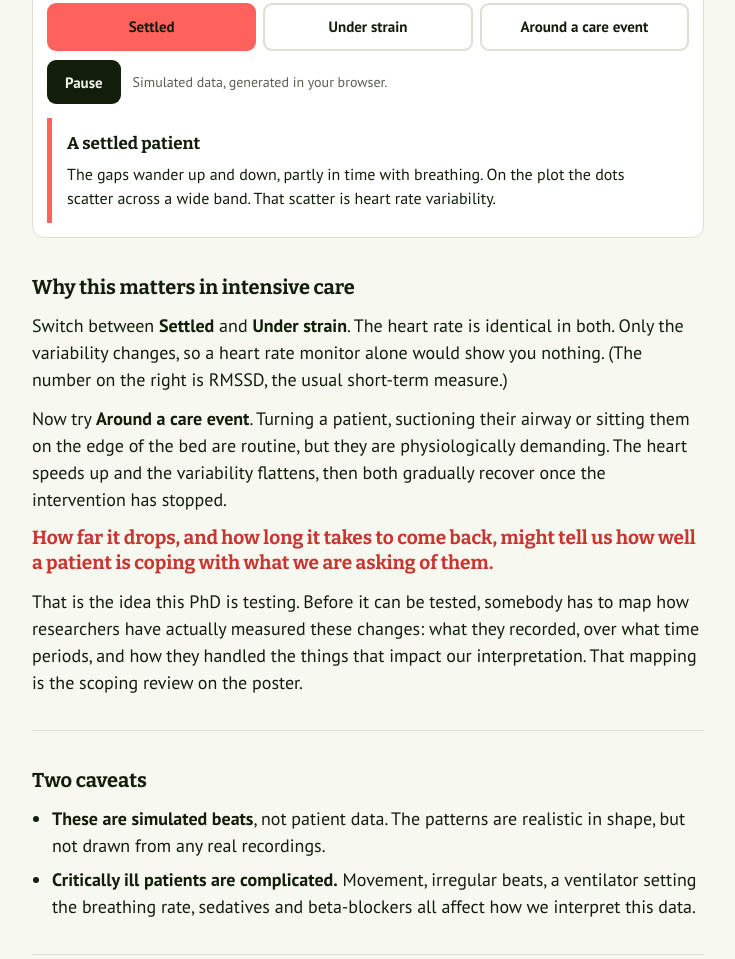
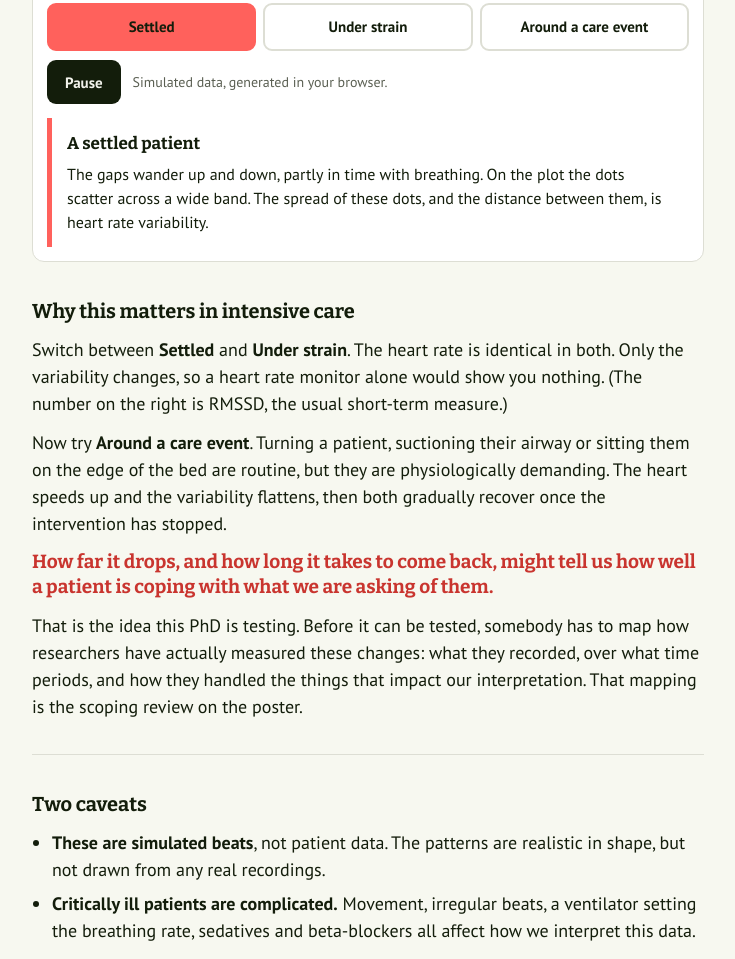
Before and after one commit to t-perren/hrv-icu, a plain HTML site: page index.html in a window 1280 px wide. Shown: the part 896-1855 px from the top of the page, without its empty margins (272-1007 px from the left). Drawn offline with nearby package versions, Linux system fonts and the light colour scheme.

Commit message:
Add files via upload

```diff
--- a/index.html
+++ b/index.html
@@ -521,7 +521,7 @@
   /* ---------- captions ---------- */
   var CAPS = {
     settled: ['A settled patient',
-      'The gaps wander up and down, partly in time with breathing. On the plot the dots scatter across a wide band. That scatter is heart rate variability.'],
+      'The gaps wander up and down, partly in time with breathing. On the plot the dots scatter across a wide band. The spread of these dots, and the distance between them, is heart rate variability.'],
     strain: ['The same heart rate, almost no variability',
       'The heart rate has not changed: still about 68 beats a minute. But the gaps are now nearly identical and the dots have collapsed onto a flat line. A heart rate monitor would show you nothing at all.'],
     event: ['Turning, suctioning, sitting out',
```
